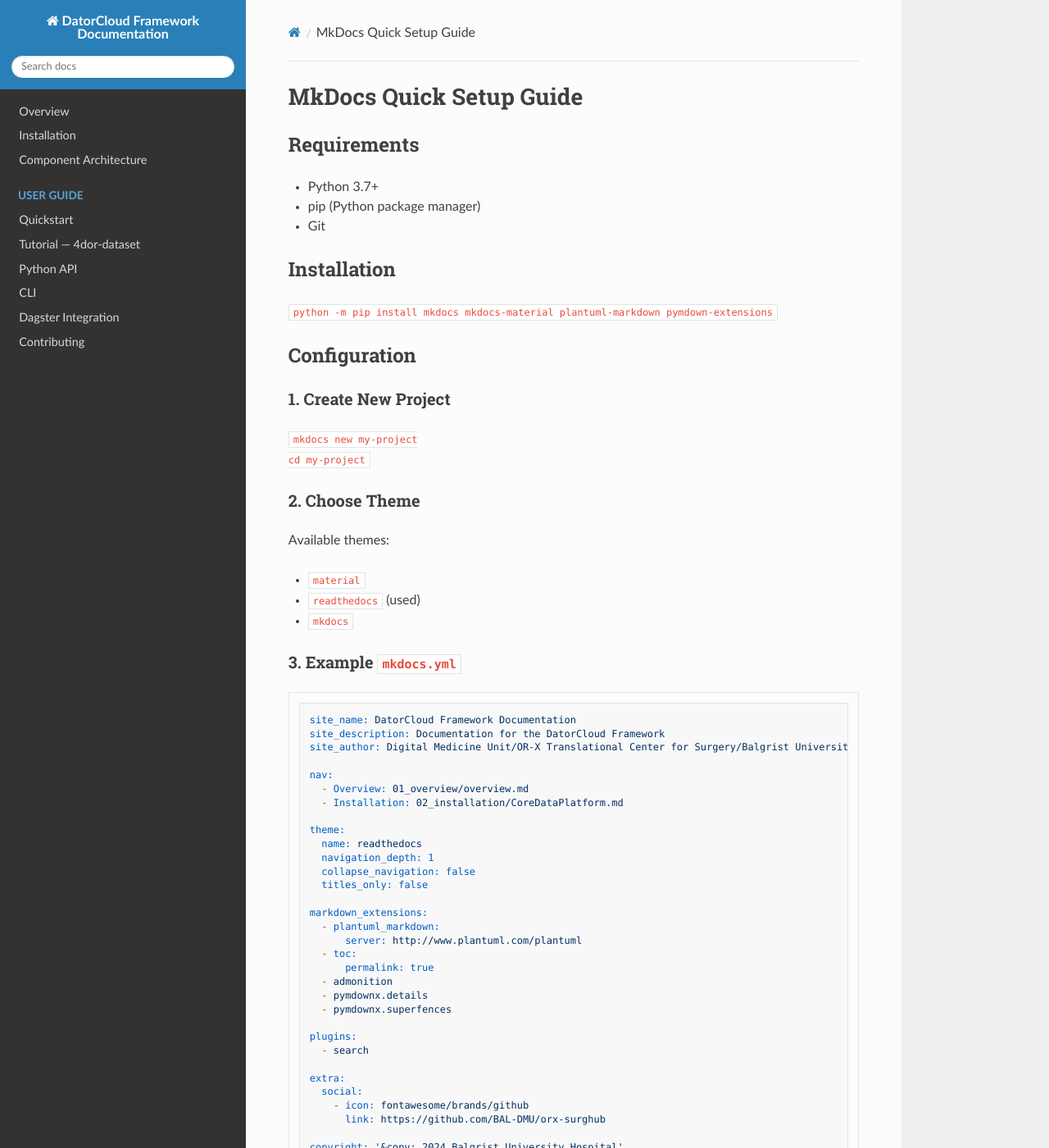
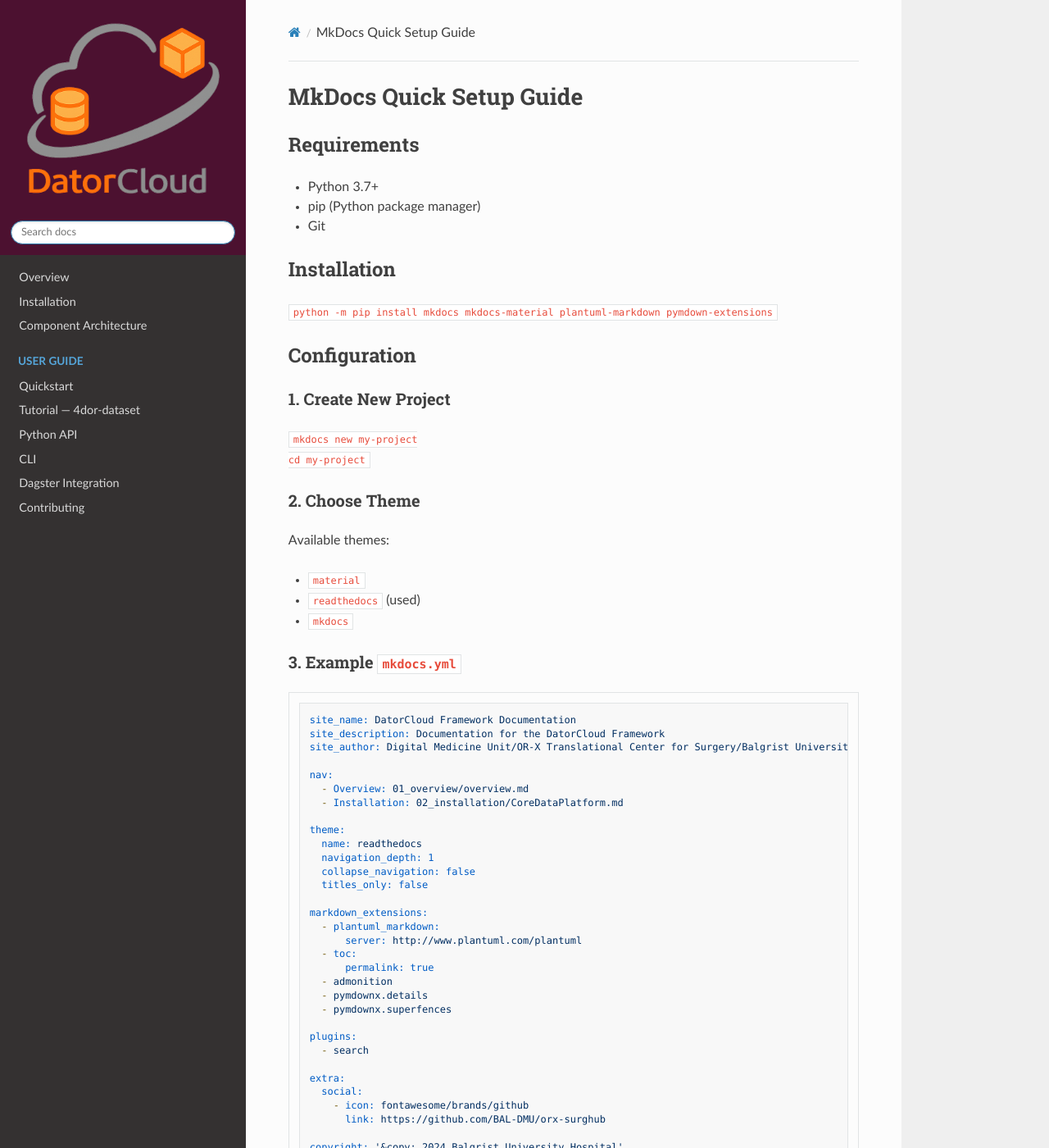
Before and after one commit to BAL-DMU/datorcloud, an MkDocs documentation site: the page built from docs/README.md, in a window 1280 px wide and 1400 px high. Shown: the whole window at 82% size. Built offline with MkDocs 1.6.1, drawn with Linux system fonts in a browser that asks for light colours; nearby versions of some CDN libraries.

Commit message:
docs(theme): wire brand assets and burgundy header into MkDocs
Sets theme.logo to the combined wordmark+icon and theme.favicon to favicon.ico. Adds docs/stylesheets/extra.css with a single override that paints the .wy-side-nav-search header in the DatorCloud burgundy (#4C1130); the rest of the menu and footer keep the readthedocs theme's default dark grey.

```diff
--- /dev/null
+++ b/docs/stylesheets/extra.css
@@ -0,0 +1,11 @@
+/* DatorCloud — readthedocs theme overrides.
+ *
+ * Re-skin only the sidebar's logo/search header in the DatorCloud burgundy
+ * (RGB 76, 17, 48 = #4C1130). The menu list and footer keep the theme's
+ * default dark grey so the brand color appears once, not everywhere.
+ */
+
+.wy-side-nav-search,
+.wy-side-nav-search.fixed {
+    background-color: #4c1130;
+}
--- a/mkdocs.yml
+++ b/mkdocs.yml
@@ -16,6 +16,8 @@ nav:
 
 theme:
   name: readthedocs
+  logo: assets/datorcloud-logo.png
+  favicon: favicon.ico
   navigation_depth: 1
   collapse_navigation: false
   titles_only: false
@@ -29,6 +31,9 @@ markdown_extensions:
   - pymdownx.details
   - pymdownx.superfences
 
+extra_css:
+  - stylesheets/extra.css
+
 plugins:
   - search
 
```
